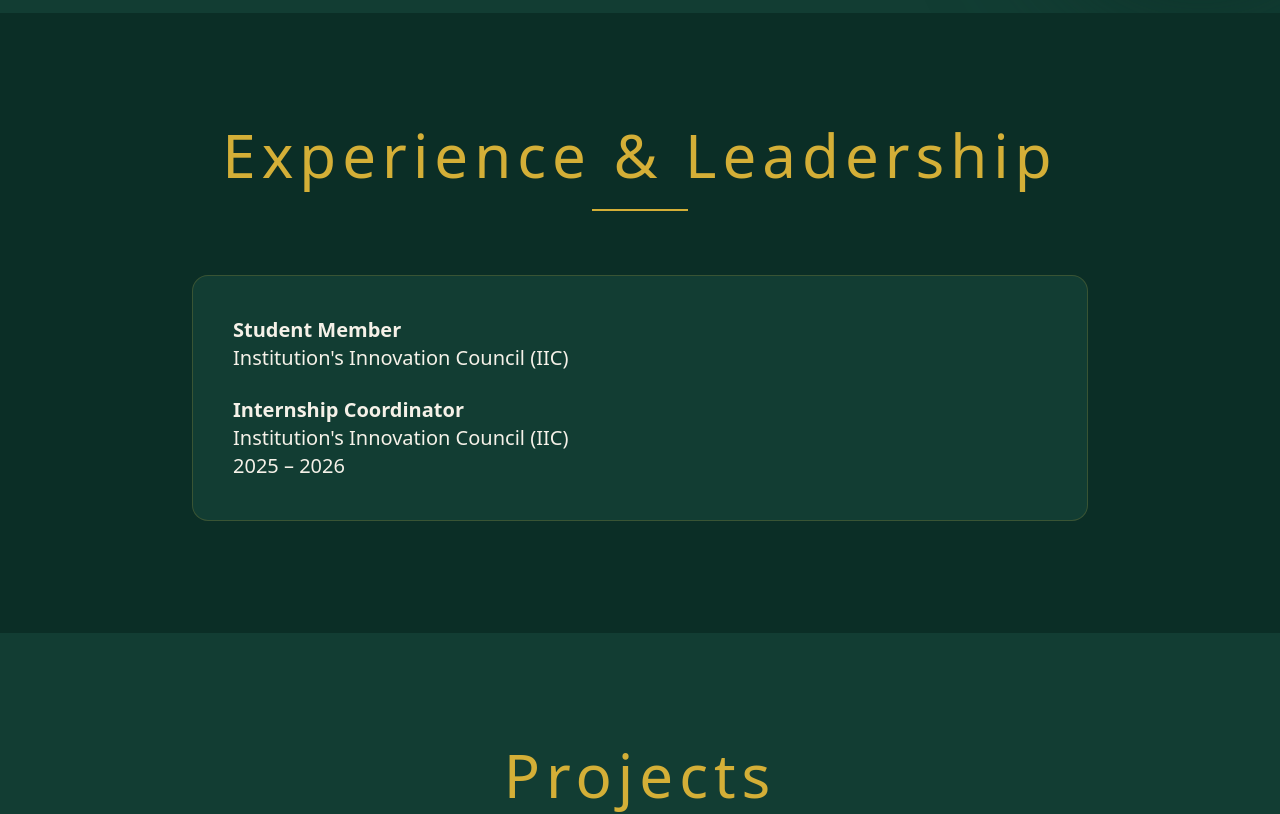
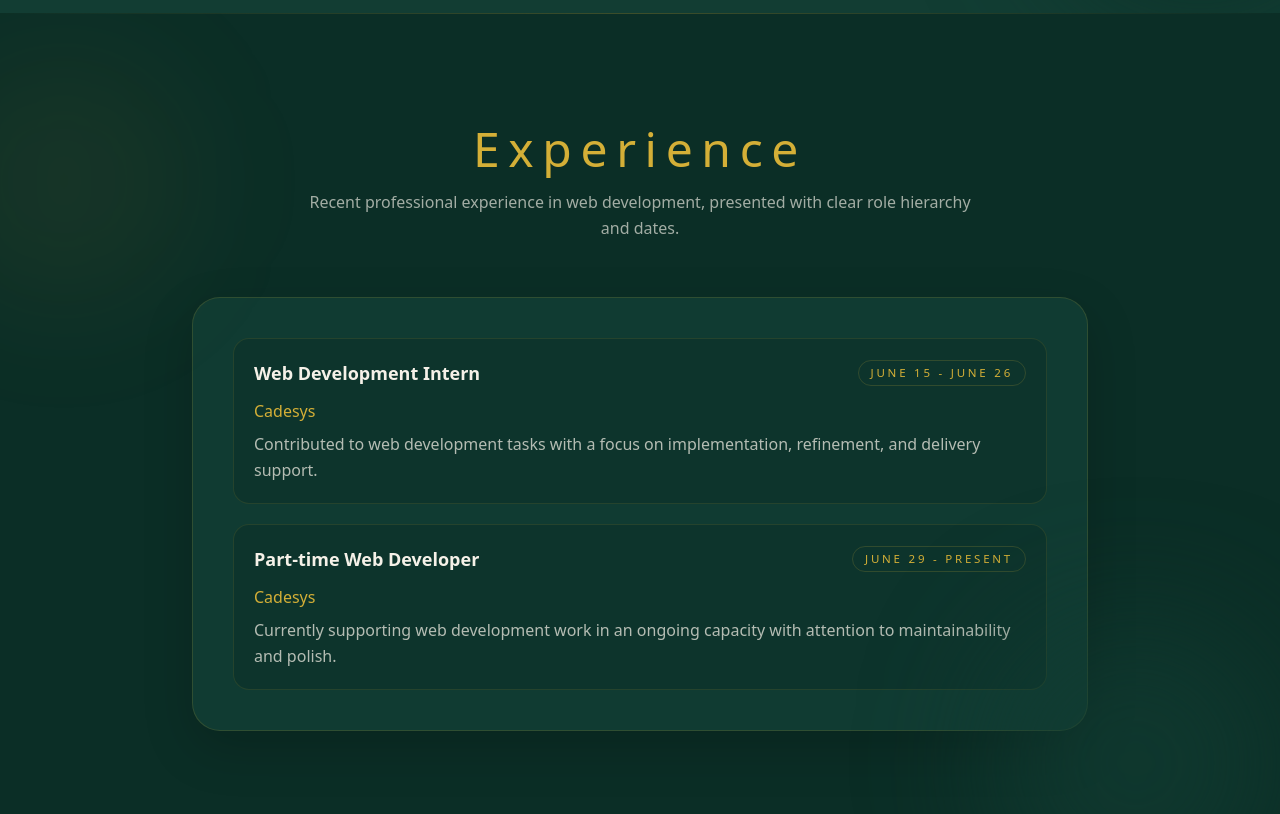
Before and after one commit to Vaishnavi-Ramesh-04/vaishnavi-portfolio, a React (Vite) app: page / in a window 1280 px wide. Shown: the part 3220-4034 px from the top of the page. Built offline with nearby package versions, Linux system fonts and the light colour scheme.

Commit message:
Add Cadesys experience entries

```diff
--- a/src/App.jsx
+++ b/src/App.jsx
@@ -357,10 +357,10 @@ function SkillStackCardPreview({ skill, offset }) {
     </div>
   );
 }
-
+                  <span className="rounded-full border border-[#D4AF37]/18 px-3 py-1 text-[0.72rem] uppercase tracking-[0.24em] text-[#D4AF37]">2021 - 2023</span>
 function SkillCard({ title, items, icon: Icon, className = "", onNext = null, currentIndex = 1, total = 1, onSwipeStateChange = null }) {
   const [isMoving, setIsMoving] = useState(false);
-  const moveTimerRef = useRef(null);
+                <p className="mt-2 text-sm md:text-base text-[#F5F1E8]/60">92.4%</p>
 
   const handleArrowClick = () => {
     setIsMoving(true);
@@ -548,37 +548,59 @@ function QualificationCertifications() {
 
 function Experience() {
   return (
-    <section className="py-28 px-10 bg-[#0B2E26] text-lg md:text-xl">
+    <section className="relative overflow-hidden py-28 px-10 bg-[#0B2E26] text-lg md:text-xl">
+      <div className="pointer-events-none absolute inset-x-0 top-0 h-px bg-gradient-to-r from-transparent via-[#D4AF37]/25 to-transparent"></div>
+      <div className="pointer-events-none absolute -left-16 top-10 h-64 w-64 rounded-full bg-[#D4AF37]/6 blur-3xl"></div>
+      <div className="pointer-events-none absolute -bottom-16 right-0 h-72 w-72 rounded-full bg-[#123D33]/70 blur-3xl"></div>
 
       <motion.h2
         variants={fadeUp}
         initial="hidden"
         whileInView="visible"
         viewport={{ once: true }}
-        className="text-5xl md:text-6xl font-light tracking-widest text-[#D4AF37] text-center mb-6"
+        className="text-4xl md:text-5xl font-light tracking-[0.18em] text-[#D4AF37] text-center mb-4"
       >
-        Experience & Leadership
+        Experience
       </motion.h2>
 
-      <div className="w-24 h-[2px] bg-[#D4AF37] mx-auto mb-16"></div>
+      <p className="mx-auto mb-14 max-w-2xl text-center text-sm md:text-base leading-relaxed text-[#F5F1E8]/65">
+        Recent professional experience in web development, presented with clear role hierarchy and dates.
+      </p>
 
       <motion.div
         variants={fadeUp}
         initial="hidden"
         whileInView="visible"
         viewport={{ once: true }}
-        className="max-w-4xl mx-auto bg-[#123D33] p-10 rounded-2xl border border-[#D4AF37]/20 hover:border-[#D4AF37]/60 hover:shadow-[0_0_40px_rgba(212,175,55,0.2)] transition duration-500 text-lg md:text-xl text-[#F5F1E8] space-y-6"
+        className="max-w-4xl mx-auto rounded-[28px] border border-[#D4AF37]/16 bg-[#123D33]/92 p-10 shadow-[0_18px_50px_rgba(0,0,0,0.18)] transition duration-500 hover:border-[#D4AF37]/28"
       >
-        <p>
-          <strong>Student Member</strong><br />
-          Institution's Innovation Council (IIC)
-        </p>
+        <div className="space-y-5">
+          <div className="rounded-2xl border border-[#D4AF37]/12 bg-[#0B2E26]/48 p-5">
+            <div className="mb-3 flex flex-wrap items-center justify-between gap-3">
+              <p className="text-base md:text-lg font-semibold text-[#F5F1E8]">Web Development Intern</p>
+              <span className="rounded-full border border-[#D4AF37]/18 px-3 py-1 text-[0.72rem] uppercase tracking-[0.24em] text-[#D4AF37]">
+                June 15 - June 26
+              </span>
+            </div>
+            <p className="text-sm md:text-base text-[#D4AF37]">Cadesys</p>
+            <p className="mt-2 text-sm md:text-base leading-relaxed text-[#F5F1E8]/72">
+              Contributed to web development tasks with a focus on implementation, refinement, and delivery support.
+            </p>
+          </div>
 
-        <p>
-          <strong>Internship Coordinator</strong><br />
-          Institution's Innovation Council (IIC)<br />
-          2025 – 2026
-        </p>
+          <div className="rounded-2xl border border-[#D4AF37]/12 bg-[#0B2E26]/48 p-5">
+            <div className="mb-3 flex flex-wrap items-center justify-between gap-3">
+              <p className="text-base md:text-lg font-semibold text-[#F5F1E8]">Part-time Web Developer</p>
+              <span className="rounded-full border border-[#D4AF37]/18 px-3 py-1 text-[0.72rem] uppercase tracking-[0.24em] text-[#D4AF37]">
+                June 29 - Present
+              </span>
+            </div>
+            <p className="text-sm md:text-base text-[#D4AF37]">Cadesys</p>
+            <p className="mt-2 text-sm md:text-base leading-relaxed text-[#F5F1E8]/72">
+              Currently supporting web development work in an ongoing capacity with attention to maintainability and polish.
+            </p>
+          </div>
+        </div>
       </motion.div>
     </section>
   );
```
